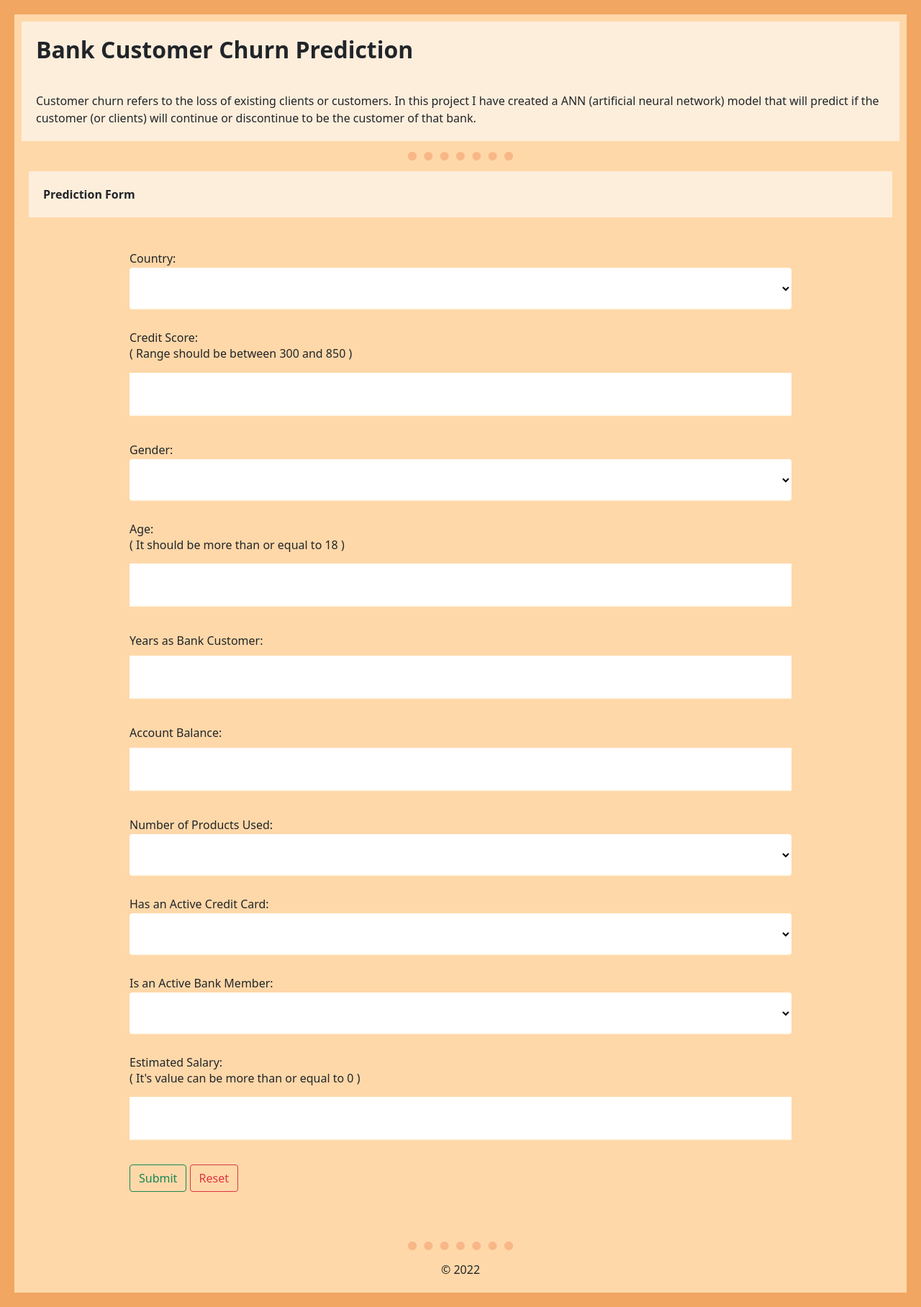
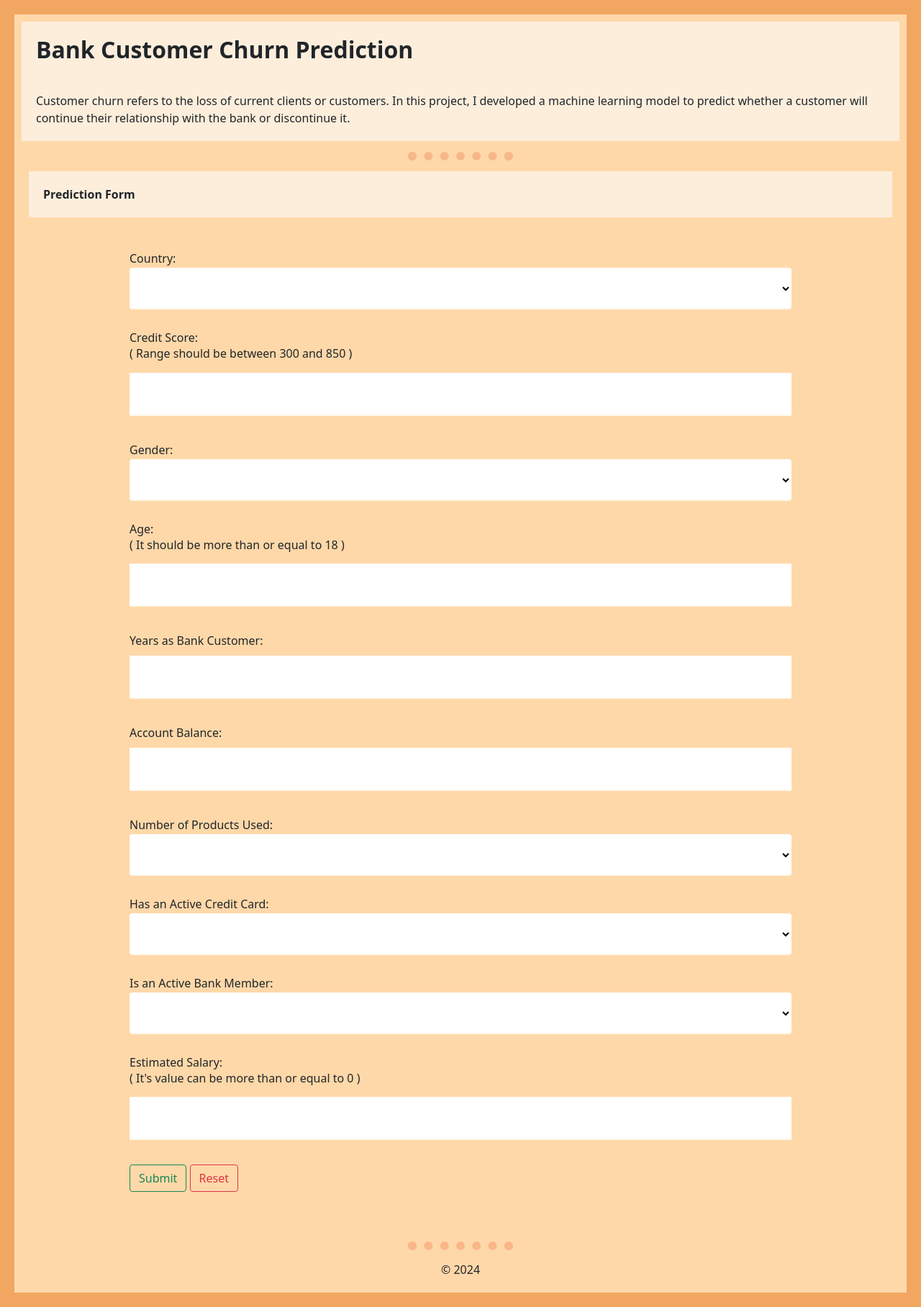
Before and after one commit to NITHINPJ09/Bank-Customer-Churn-Prediction, a Flask app: page / in a window 1280 px wide. Shown: the whole page at 72% size. Run offline with Flask 3, Linux system fonts and the light colour scheme.

Commit message:
Update index.html

```diff
--- a/templates/index.html
+++ b/templates/index.html
@@ -2,7 +2,7 @@
 <html >
 <head>
   <meta charset="UTF-8">
-  <title>My Machine Learning Model</title>
+  <title>Bank Customer Churn Prediction</title>
 
   <!-- Bootstrap and JavaScript -->
   <link href="https://cdn.jsdelivr.net/npm/bootstrap@5.0.2/dist/css/bootstrap.min.css" rel="stylesheet" integrity="sha384-EVSTQN3/azprG1Anm3QDgpJLIm9Nao0Yz1ztcQTwFspd3yD65VohhpuuCOmLASjC" crossorigin="anonymous">
@@ -18,9 +18,7 @@
   <div class="Prediction">
    <h2><b>Bank Customer Churn Prediction</b></h2>
      <p>
-      Customer churn refers to the loss of existing clients or customers.
-      In this project I have created a ANN (artificial neural network) model that will predict if the customer (or clients) will continue or discontinue
-      to be the customer of that bank.
+      Customer churn refers to the loss of current clients or customers. In this project, I developed a machine learning model to predict whether a customer will continue their relationship with the bank or discontinue it.
      </p>
      <hr>
 
@@ -116,7 +114,7 @@
 
      <hr>
      <div class="footer">
-      © 2022
+      © 2024
      </div>
 
   </div>
```
